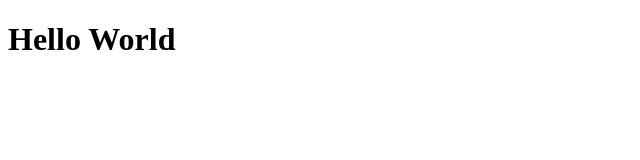
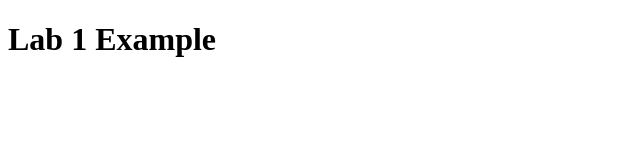
Before and after one commit to aakumar001/F02_Demo, a plain HTML site: page Lab1_Example/index.html in a window 1280 px wide. Shown: the whole page, without its empty margins (0-640 px from the left). Drawn offline with Linux system fonts and the light colour scheme.

Commit message:
First Commit Through VSC

```diff
--- a/firstProg.html
+++ b/Lab1_Example/index.html
@@ -3,10 +3,9 @@
 <head>
     <meta charset="UTF-8">
     <meta name="viewport" content="width=device-width, initial-scale=1.0">
-    <title>First program</title>
+    <title>Lab 1 Example</title>
 </head>
 <body>
-    <h1>Hello World</h1>
-
+    <h1>Lab 1 Example</h1>
 </body>
 </html>
```
Also changed, not shown: F02_Demo.html (+1 -1 lines), 1 other file.
